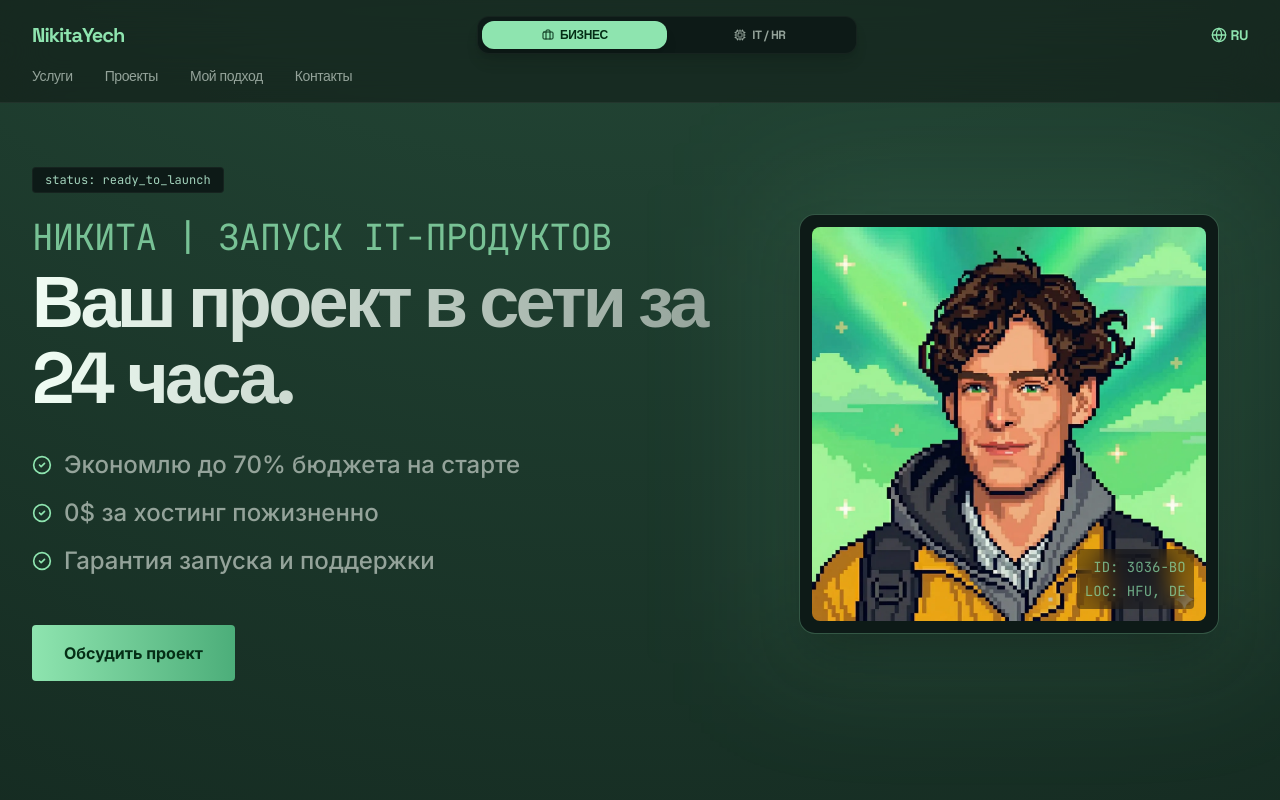
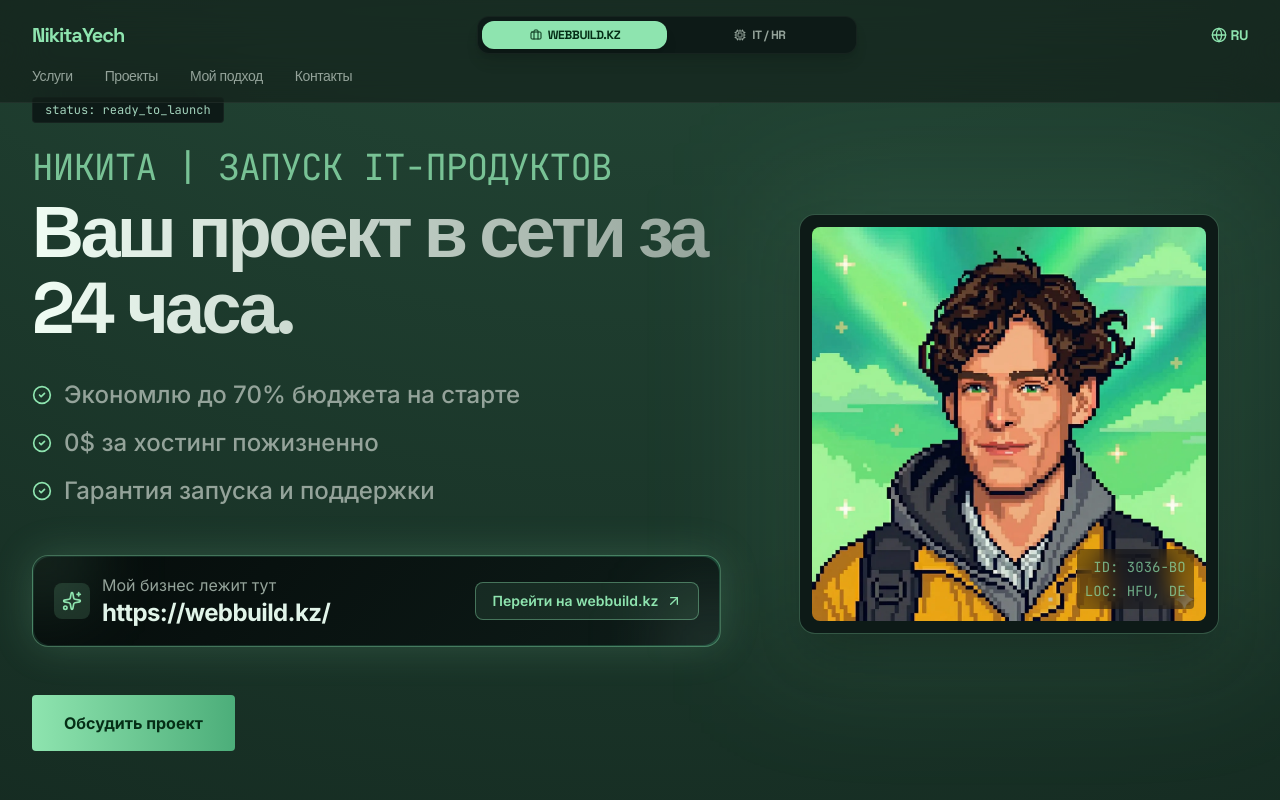
Before and after one commit to NikitaYechshenko/nikitayechwebsite, a React (Vite) app: page / in a window 1280 px wide. Shown: the top 800 px of the page. Built offline with nearby package versions, Linux system fonts and the light colour scheme.

Commit message:
UI: add business hub section with link and translations for WebBuild.kz

```diff
--- a/src/components/Hero.tsx
+++ b/src/components/Hero.tsx
@@ -7,7 +7,7 @@ import { motion, AnimatePresence } from "motion/react";
 import { useEffect, useState } from "react";
 import { useLanguage } from "../context/LanguageContext";
 import { useViewContext } from "../context/ContextContext";
-import { CheckCircle2, Terminal as TerminalIcon, Github, Code2, Database, ShieldCheck } from "lucide-react";
+import { CheckCircle2, Terminal as TerminalIcon, Github, Code2, Database, ShieldCheck, Sparkles, ArrowUpRight } from "lucide-react";
 
 export default function Hero({ onContactClick }: { onContactClick: () => void }) {
   const { t } = useLanguage();
@@ -77,6 +77,39 @@ export default function Hero({ onContactClick }: { onContactClick: () => void })
                   </div>
                 ))}
               </div>
+
+              {viewContext === "business" && (
+                <motion.a
+                  href="https://webbuild.kz/"
+                  target="_blank"
+                  rel="noopener noreferrer"
+                  initial={{ opacity: 0, y: 14 }}
+                  animate={{ opacity: 1, y: 0 }}
+                  transition={{ duration: 0.5, ease: "easeOut", delay: 0.1 }}
+                  whileHover={{ y: -2 }}
+                  className="group relative block mb-12 overflow-hidden rounded-2xl border border-primary/40 bg-gradient-to-r from-[#10231d] via-[#153228] to-[#1a4433] p-[1px] shadow-[0_0_40px_rgba(142,228,175,0.18)]"
+                >
+                  <div className="relative flex flex-col sm:flex-row sm:items-center sm:justify-between gap-3 rounded-2xl bg-[linear-gradient(135deg,rgba(5,11,10,0.96),rgba(13,26,23,0.96))] px-5 py-4">
+                    <div className="absolute -top-10 -left-8 h-20 w-20 rounded-full bg-primary/20 blur-2xl" />
+                    <div className="absolute -bottom-10 -right-8 h-20 w-20 rounded-full bg-secondary/20 blur-2xl" />
+
+                    <div className="relative z-10 flex items-center gap-3">
+                      <span className="inline-flex h-9 w-9 items-center justify-center rounded-xl bg-primary/15 text-primary">
+                        <Sparkles className="h-5 w-5" />
+                      </span>
+                      <div>
+                        <p className="text-sm md:text-base text-on-surface-variant">{t.hero.businessHubText}</p>
+                        <p className="text-xl md:text-2xl font-bold tracking-tight text-on-surface">https://webbuild.kz/</p>
+                      </div>
+                    </div>
+
+                    <span className="relative z-10 inline-flex items-center gap-2 self-start sm:self-center rounded-xl border border-primary/40 bg-primary/10 px-4 py-2 text-sm font-semibold text-primary transition-colors group-hover:bg-primary/20">
+                      {t.hero.businessHubCta}
+                      <ArrowUpRight className="h-4 w-4" />
+                    </span>
+                  </div>
+                </motion.a>
+              )}
             </motion.div>
           </AnimatePresence>
 
--- a/src/translations.ts
+++ b/src/translations.ts
@@ -13,7 +13,7 @@ export const translations = {
       about: "Мой подход",
       contacts: "Контакты",
       status: "System: Online",
-      modeBusiness: "Бизнес",
+      modeBusiness: "WebBuild.kz",
       modeTech: "IT / HR",
     },
     hero: {
@@ -24,6 +24,8 @@ export const translations = {
         bullet2: "0$ за хостинг пожизненно",
         bullet3: "Гарантия запуска и поддержки",
       },
+      businessHubText: "Мой бизнес лежит тут",
+      businessHubCta: "Перейти на webbuild.kz",
       tech: {
         name: "Никита | Backend & DevOps",
         role: "High-load системы и инфраструктура.",
@@ -206,7 +208,7 @@ export const translations = {
       about: "Approach",
       contacts: "Contacts",
       status: "System: Online",
-      modeBusiness: "Business",
+      modeBusiness: "WebBuild.kz",
       modeTech: "IT / HR",
     },
     hero: {
@@ -217,6 +219,8 @@ export const translations = {
         bullet2: "$0 for hosting for life",
         bullet3: "Launch & support guarantee",
       },
+      businessHubText: "My business lives here",
+      businessHubCta: "Open webbuild.kz",
       tech: {
         name: "Nikita | Backend & DevOps",
         role: "High-load systems & infrastructure.",
```
